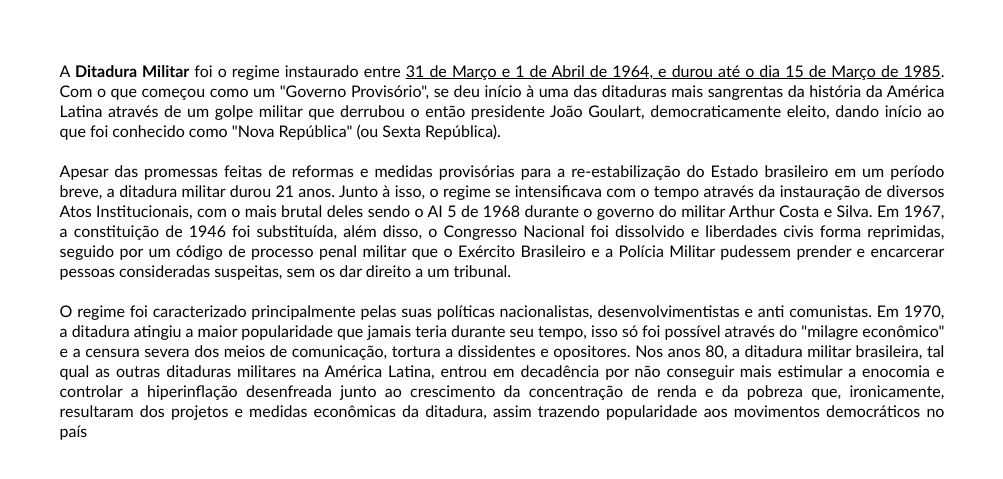
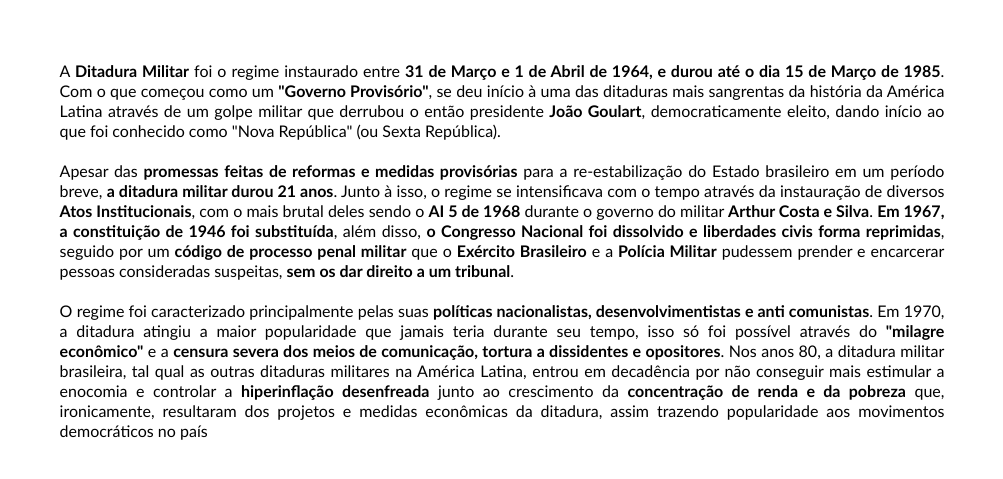
Before and after one commit to RafaelSignorini/Projetos2024, a plain HTML site: page siteDitaduraMilitar/index.html in a window 1280 px wide. Shown: the part 141-620 px from the top of the page, without its empty margins (138-1141 px from the left). Drawn offline with Linux system fonts and the light colour scheme.

Commit message:
Update index.html

```diff
--- a/siteDitaduraMilitar/index.html
+++ b/siteDitaduraMilitar/index.html
@@ -12,28 +12,28 @@
     </head>
     <body>
         <center> <p class="titulo1"> Ditadura Cívico-Militar Brasileira </p> </center>
-        <center> <p class="texto1"> A <b>Ditadura Militar</b> foi o regime instaurado entre <u>31 de Março e 1 de Abril de 1964,
-            e durou até o dia 15 de Março de 1985</u>. Com o que começou como um "Governo Provisório", se deu início à uma
+        <center> <p class="texto1"> A <b>Ditadura Militar</b> foi o regime instaurado entre <b>31 de Março e 1 de Abril de 1964,
+            e durou até o dia 15 de Março de 1985</b>. Com o que começou como um <b>"Governo Provisório"</b>, se deu início à uma
             das ditaduras mais sangrentas da história da América Latina através de um golpe militar que derrubou o
-            então presidente João Goulart, democraticamente eleito, dando início ao que foi conhecido como "Nova
+            então presidente <b>João Goulart</b>, democraticamente eleito, dando início ao que foi conhecido como "Nova
             República" (ou Sexta República).
             <br>
             <br>
-            Apesar das promessas feitas de reformas e medidas provisórias para a re-estabilização do Estado brasileiro
-            em um período breve, a ditadura militar durou 21 anos. Junto à isso, o regime se intensificava com o tempo
-            através da instauração de diversos Atos Institucionais, com o mais brutal deles sendo o AI 5 de 1968
-            durante o governo do militar Arthur Costa e Silva. Em 1967, a constituição de 1946 foi substituída, além
-            disso, o Congresso Nacional foi dissolvido e liberdades civis forma reprimidas, seguido por um código de
-            processo penal militar que o Exército Brasileiro e a Polícia Militar pudessem prender e encarcerar pessoas
-            consideradas suspeitas, sem os dar direito a um tribunal.
+            Apesar das <b>promessas feitas de reformas e medidas provisórias</b> para a re-estabilização do Estado brasileiro
+            em um período breve, <b>a ditadura militar durou 21 anos</b>. Junto à isso, o regime se intensificava com o tempo
+            através da instauração de diversos <b>Atos Institucionais</b>, com o mais brutal deles sendo o <b>AI 5 de 1968</b>
+            durante o governo do militar <b>Arthur Costa e Silva</b>. <b>Em 1967, a constituição de 1946 foi substituída</b>, além
+            disso, <b>o Congresso Nacional foi dissolvido e liberdades civis forma reprimidas</b>, seguido por um <b>código de
+            processo penal militar</b> que o <b>Exército Brasileiro</b> e a <b>Polícia Militar</b> pudessem prender e encarcerar
+            pessoas consideradas suspeitas, <b>sem os dar direito a um tribunal</b>.
             <br>
             <br>
-            O regime foi caracterizado principalmente pelas suas políticas nacionalistas, desenvolvimentistas e anti
-            comunistas. Em 1970, a ditadura atingiu a maior popularidade que jamais teria durante seu tempo, isso só
-            foi possível através do "milagre econômico" e a censura severa dos meios de comunicação, tortura a
-            dissidentes e opositores. Nos anos 80, a ditadura militar brasileira, tal qual as outras ditaduras
+            O regime foi caracterizado principalmente pelas suas <b>políticas nacionalistas, desenvolvimentistas e anti
+            comunistas</b>. Em 1970, a ditadura atingiu a maior popularidade que jamais teria durante seu tempo, isso só
+            foi possível através do <b>"milagre econômico"</b> e a <b>censura severa dos meios de comunicação, tortura a
+            dissidentes e opositores</b>. Nos anos 80, a ditadura militar brasileira, tal qual as outras ditaduras
             militares na América Latina, entrou em decadência por não conseguir mais estimular a enocomia e controlar
-            a hiperinflação desenfreada junto ao crescimento da concentração de renda e da pobreza que, ironicamente,
+            a <b>hiperinflação desenfreada</b> junto ao crescimento da <b>concentração de renda e da pobreza</b> que, ironicamente,
             resultaram dos projetos e medidas econômicas da ditadura, assim trazendo popularidade aos movimentos
             democráticos no país </p> </center>
     </body>
```
